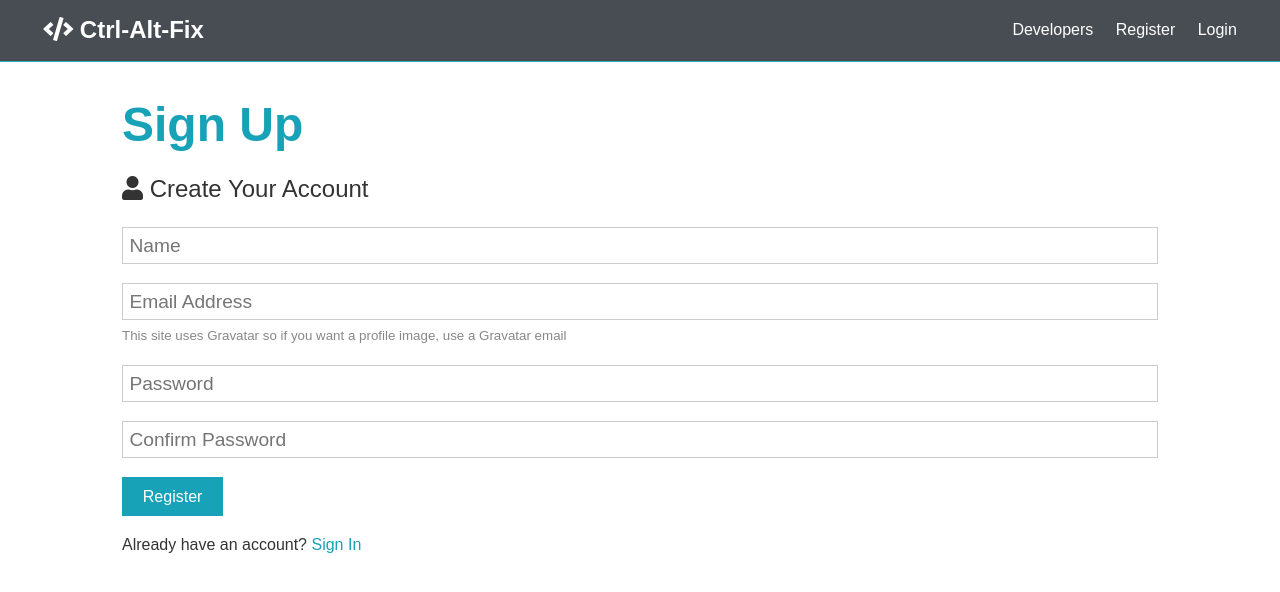
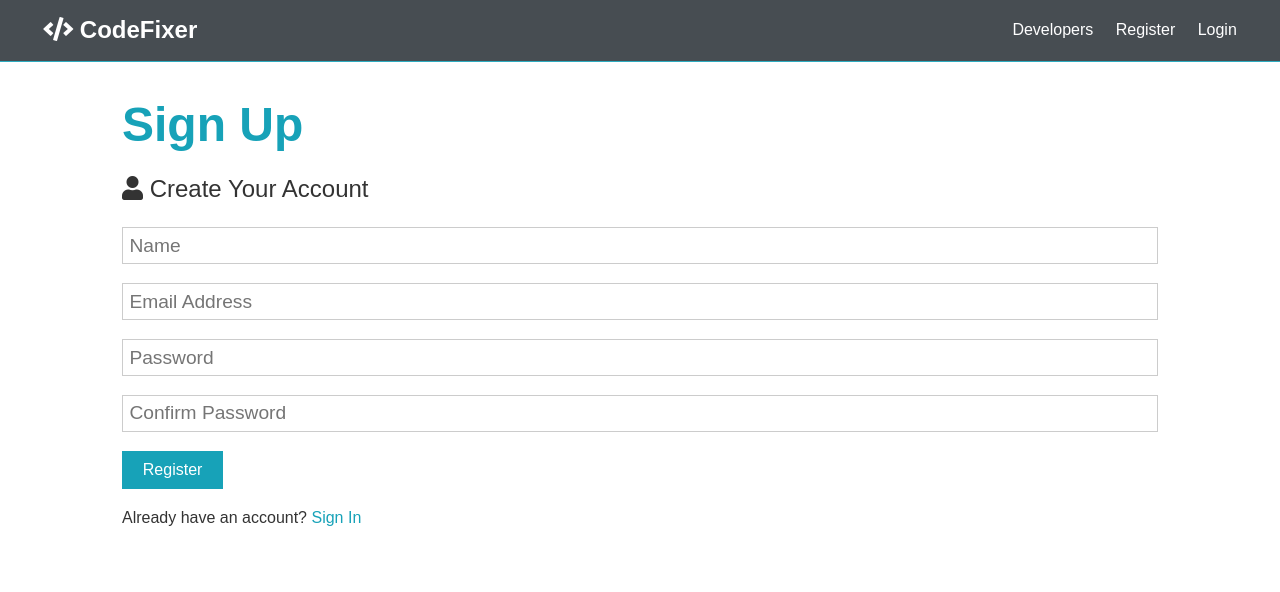
Before and after one commit to nanrisa27/fullstack-demodayproject, a React (Create React App) app in the folder client/: page /register in a window 1280 px wide. Shown: the top 592 px of the page. Built offline with nearby package versions, Linux system fonts and the light colour scheme.

Commit message:
adding styling to the login and register componnejts

```diff
--- a/client/src/App.css
+++ b/client/src/App.css
@@ -575,3 +575,21 @@ button {
     padding: 0.3rem 0.4rem;
   }
 }
+.Login-new{
+height: 591.0044046643343px;
+width: 549.7114352063444px;
+left: 24.9866943359375px;
+top: 86.7098388671875px;
+border-radius: 27px;
+background: rgba(255, 255, 255, 1);
+border: 3px solid;
+border-image-source: linear-gradient(0deg, #000000, #000000),
+linear-gradient(0deg, #000000, #000000);
+box-shadow: 0px 4px 4px 0px rgba(0, 0, 0, 0.25);
+color:  rgba(183, 99, 99, 1);
+
+
+
+
+
+}
--- a/client/src/App.js
+++ b/client/src/App.js
@@ -10,6 +10,7 @@ import { Provider } from "react-redux";
 import store from "./store";
 
 import "./App.css";
+import Developers from "./components/Developers";
 
 const App = () => (
   <Provider store={store}>
@@ -20,8 +21,10 @@ const App = () => (
         <section className="container">
           <Alert />
           <Switch>
+            <Route exact path="/Developers" component={Developers} />
             <Route exact path="/register" component={Register} />
             <Route exact path="/login" component={Login} />
+
           </Switch>
         </section>
       </Fragment>
--- a/client/src/components/Developers.js
+++ b/client/src/components/Developers.js
@@ -11,8 +11,8 @@ const Developers = () => {
 
 
                 <div class="profile-grid my-1">
-                    <!-- Top -->
-      <div class="profile-top bg-primary p-2">
+
+                    <div class="profile-top bg-primary p-2">
                         <img class="round-img my-1" src="https://www.gravatar.com/avatar/205e460b479e2e5b48aec07710c08d50?s=200"
                             alt="" />
                         <h1 class="large">John Doe</h1>
@@ -40,8 +40,8 @@ const Developers = () => {
                         </div>
                     </div>
 
-                    <!-- About -->
-      <div class="profile-about bg-light p-2">
+
+                    <div class="profile-about bg-light p-2">
                         <h2 class="text-primary">John's Bio</h2>
                         <p>
                             Lorem ipsum dolor sit amet consectetur, adipisicing elit. Sed
@@ -59,8 +59,8 @@ const Developers = () => {
                         </div>
                     </div>
 
-                    <!-- Experience -->
-      <div class="profile-exp bg-white p-2">
+
+                    <div class="profile-exp bg-white p-2">
                         <h2 class="text-primary">Experience</h2>
                         <div>
                             <h3 class="text-dark">Microsoft</h3>
@@ -86,8 +86,8 @@ const Developers = () => {
                         </div>
                     </div>
 
-                    <!-- Education -->
-      <div class="profile-edu bg-white p-2">
+
+                    <div class="profile-edu bg-white p-2">
                         <h2 class="text-primary">Education</h2>
                         <div>
                             <h3>University Of Washington</h3>
@@ -103,8 +103,8 @@ const Developers = () => {
                         </div>
                     </div>
 
-                    <!-- Github -->
-      <div class="profile-github">
+
+                    <div class="profile-github">
                         <h2 class="text-primary my-1">
                             <i class="fab fa-github"></i> Github Repos
         </h2>
--- a/client/src/components/auth/Register.js
+++ b/client/src/components/auth/Register.js
@@ -27,6 +27,7 @@ const Register = ({ setAlert }) => {
   };
   return (
     <Fragment>
+      <div className="login_new">
         <h1 className="large text-primary">Sign Up</h1>
         <p className="lead">
           <i className="fas fa-user"></i> Create Your Account
@@ -51,10 +52,7 @@ const Register = ({ setAlert }) => {
               onChange={(e) => onChange(e)}
               required
             />
-          <small className="form-text">
-            This site uses Gravatar so if you want a profile image, use a
-            Gravatar email
-          </small>
+
           </div>
           <div className="form-group">
             <input
@@ -81,6 +79,7 @@ const Register = ({ setAlert }) => {
         <p className="my-1">
           Already have an account? <Link to="/login">Sign In</Link>
         </p>
+      </div>
     </Fragment>
   );
 };
--- a/client/src/components/layout/Landing.js
+++ b/client/src/components/layout/Landing.js
@@ -6,7 +6,7 @@ const Landing = () => {
     <section className="landing">
       <div className="dark-overlay">
         <div className="landing-inner">
-          <h1 className="x-large">"Ctrl-Alt-Fix" Developers Hub</h1>
+          <h1 className="x-large">CodeFixer Developers Hub</h1>
           <p className="lead">
             The coolest social platform for developers to  connect and  share their knowledge and skills on
             everything web related. Join our Network and stay up to date with  the latest
--- a/client/src/components/layout/Navbar.js
+++ b/client/src/components/layout/Navbar.js
@@ -6,7 +6,7 @@ const Navbar = () => {
     <nav className="navbar bg-dark">
       <h1>
         <Link to="/">
-          <i className="fas fa-code"></i> Ctrl-Alt-Fix
+          <i className="fas fa-code"></i> CodeFixer
         </Link>
       </h1>
       <ul>
```
Lines whose indentation alone changed are shown as unchanged.
